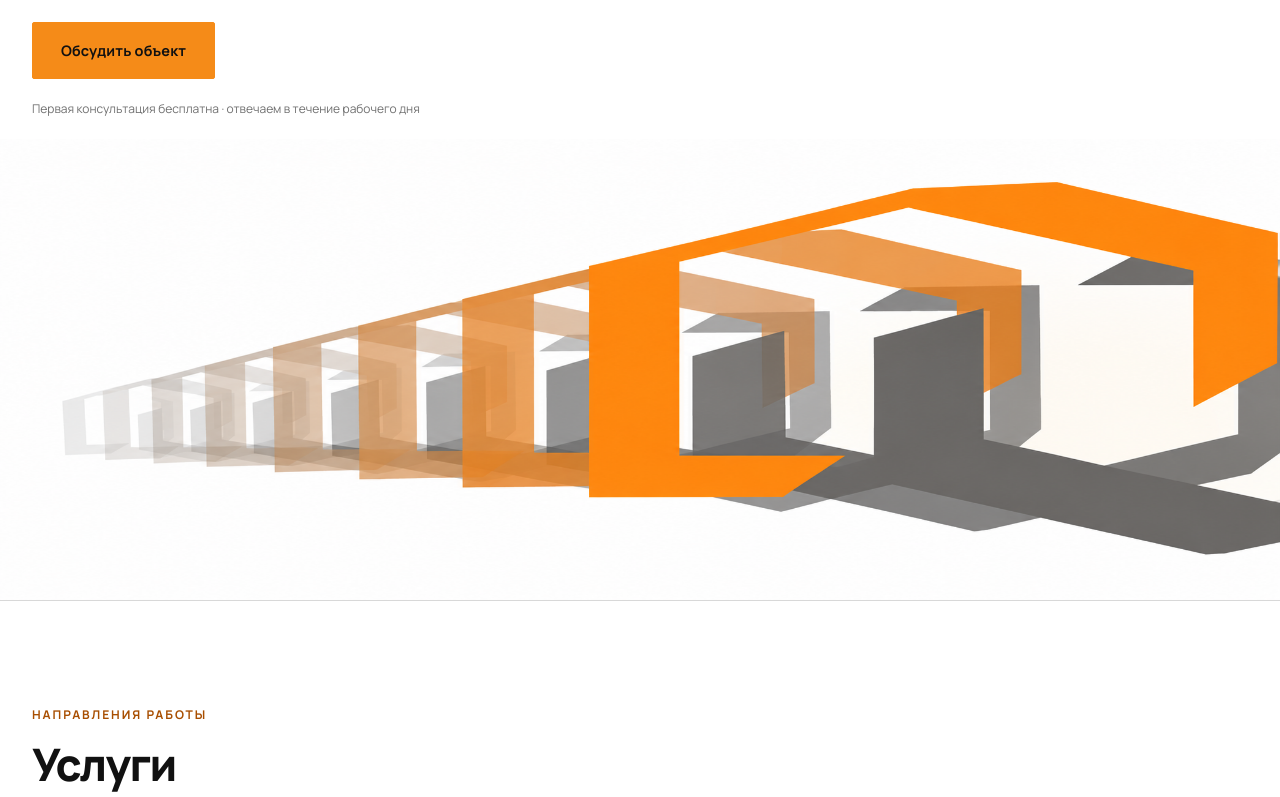
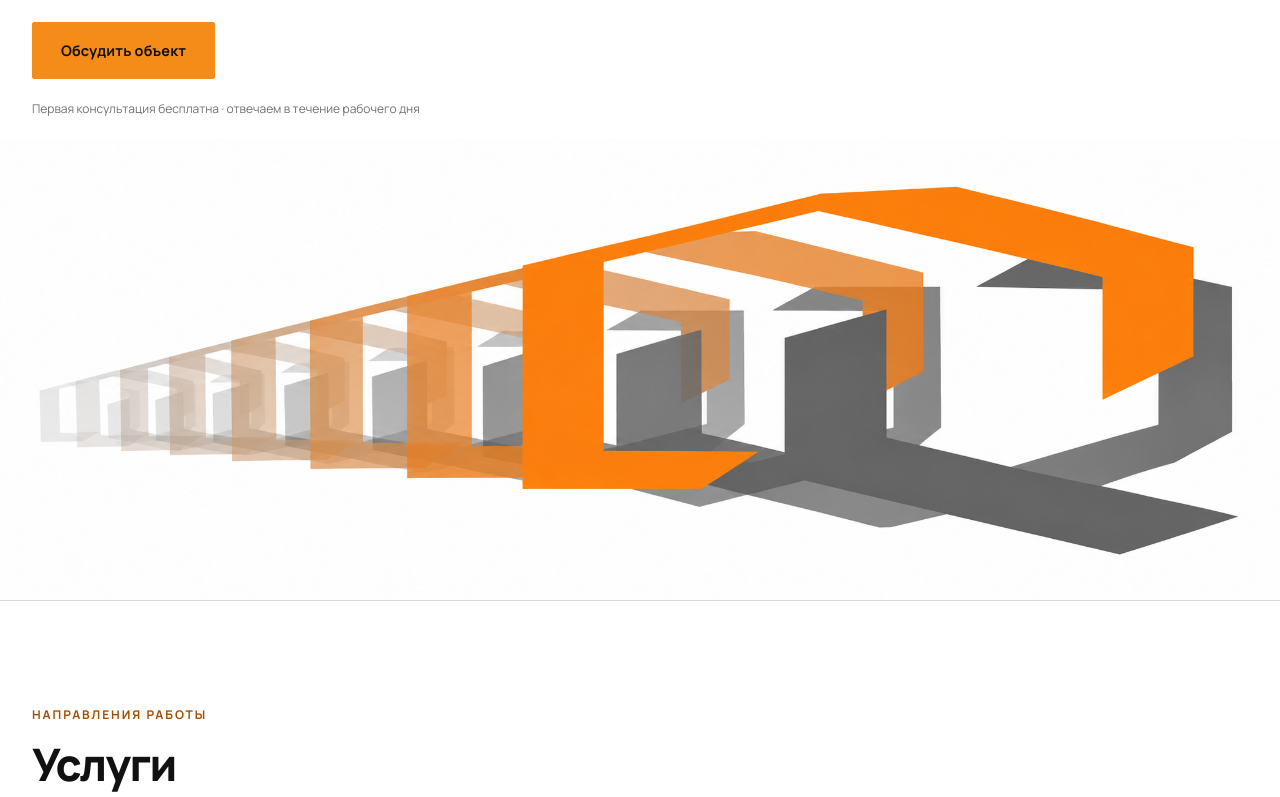
Before and after one commit to jonessssenator-art/gudova-group-site, a plain HTML site: page index.html in a window 1280 px wide. Shown: the part 568-1365 px from the top of the page. Drawn offline with Linux system fonts and the light colour scheme.

Commit message:
Keep complete hero artwork within canvas edges

```diff
--- a/index.html
+++ b/index.html
@@ -117,7 +117,7 @@
       </div>
     </div>
   </div>
-  <div class="hero-brand" aria-hidden="true"><img src="assets/images/hero-brand-hd.png" alt="" width="2089" height="753" loading="eager"></div>
+  <div class="hero-brand" aria-hidden="true"><img src="assets/images/hero-brand-contained.png" alt="" width="2089" height="753" loading="eager"></div>
 </section>
 
 <section class="service-catalog" id="risks">
```
Also changed, not shown: assets/images/hero-brand-contained.png (added).
